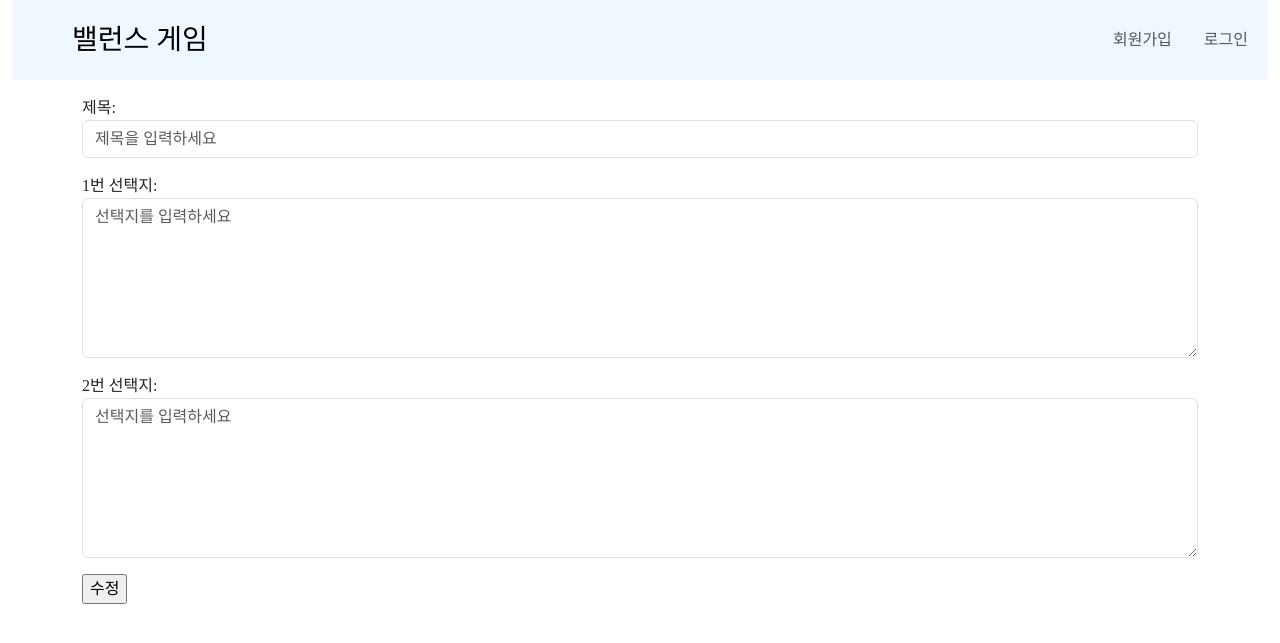
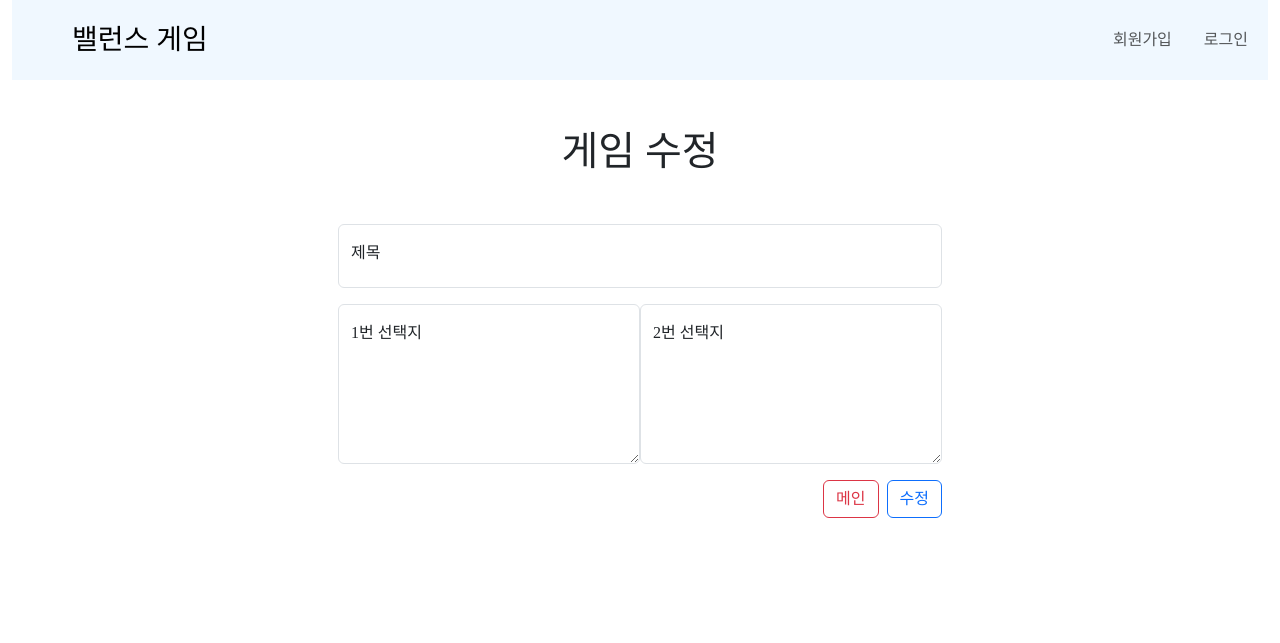
Before and after one commit to lemon-lime-honey/balance_game, a Django app: template posts/templates/posts/update.html in a window 1280 px wide. Shown: the top 643 px of the page. Run offline with Django 3.2, Linux system fonts and the light colour scheme; the template is opened without the code that fills it: values that come from a table or form of the project are taken from there, others are empty; some web fonts are replaced.

Commit message:
Revise update

```diff
--- a/posts/templates/posts/update.html
+++ b/posts/templates/posts/update.html
@@ -1,24 +1,55 @@
 {% extends 'base.html' %}
-
 
 {% block title %}
 밸런스 게임 수정
 {% endblock title %}
 
+{% block style %}
+.form-floating>.form-control,
+.form-floating>.form-control-plaintext {
+  padding: 0rem 0.75rem;
+}
+
+.form-floating>.form-control,
+.form-floating>.form-control-plaintext,
+.form-floating>.form-select {
+  height: calc(3.5rem + 8px);
+  line-height: 2;
+}
+
+.form-floating>label {
+  padding: 1rem 0.75rem;
+}
+{% endblock style %}
 
 {% block body %}
-
-<div class="container">
+<div class="container w-50">
+  <h1 class="my-5 text-center">게임 수정</h1>
   <form action="{% url 'posts:update' post.pk %}" method="POST">
     {% csrf_token %}
-    {{form.as_p}}
-    <input type="submit" value="수정">
+    <div class="form-floating mb-3">
+      {{ form.title }}
+      {% include 'error.html' %}
+      <label for="{{ form.title_id_for_label }}">제목</label>
+    </div>
+    <div class="d-flex">
+      <div class="form-floating mb-3 col-6">
+        {{ form.select1_content }}
+        <label for="{{ form.select1_content_id_for_label }}">1번 선택지</label>
+      </div>
+      <div class="form-floating mb-3 col-6">
+        {{ form.select2_content }}
+        <label for="{{ form.select2_content_id_for_label }}">2번 선택지</label>
+      </div>
+    </div>
+    <div class="d-flex justify-content-end">
+      <a href="{% url 'posts:index' %}" class="me-2 btn btn-outline-danger">메인</a>
+      <input type="submit" value="수정" class="btn btn-outline-primary">
+    </div>
   </form>
 </div>
-
 {% endblock body %}
 
 
 {% block script %}
-
 {% endblock script %}
```
